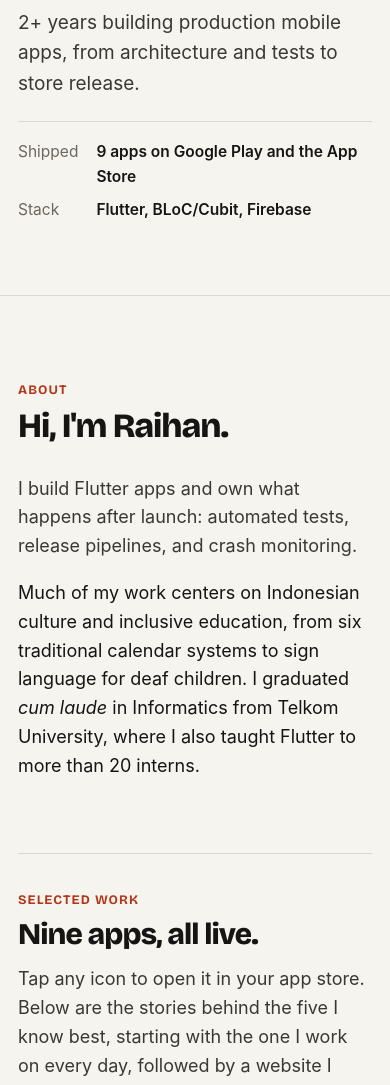
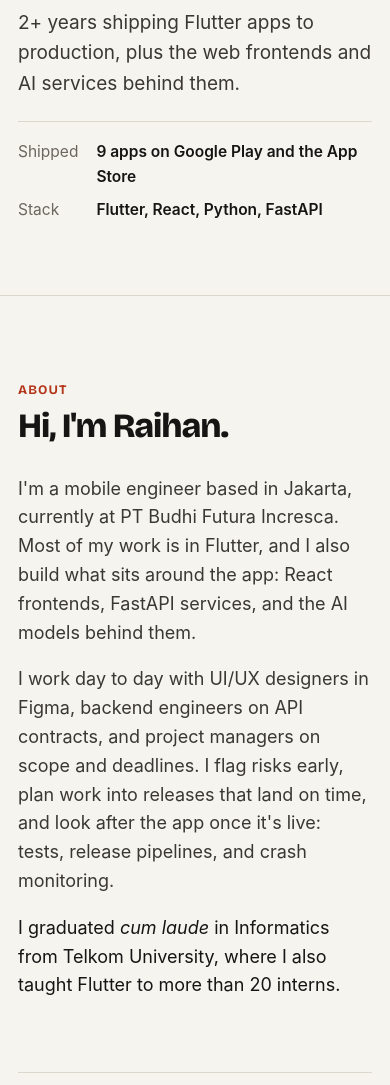
Before and after one commit to raihansyahrin/raihansyahrin.github.io, a plain HTML site: page index.html in a window 390 px wide. Shown: the part 339-1424 px from the top of the page. Drawn offline with nearby package versions, Linux system fonts and the light colour scheme.

Commit message:
Reposition as a mobile and AI engineer and rewrite About
The headline now covers the web and AI work, About introduces Raihan
and how he works with designers, backend engineers, and PMs, and the
tools list gains design, teamwork, and soft-skill rows. The shelf copy
no longer assumes one app store.

```diff
--- a/index.html
+++ b/index.html
@@ -3,13 +3,13 @@
 <head>
 <meta charset="utf-8">
 <meta name="viewport" content="width=device-width, initial-scale=1">
-<title>Muhamad Raihan Syahrin Sya'bani — Flutter developer</title>
-<meta name="description" content="Flutter developer in Jakarta. Nine apps shipped to Google Play and the App Store.">
+<title>Muhamad Raihan Syahrin Sya'bani — Mobile and AI engineer</title>
+<meta name="description" content="Mobile and AI engineer in Jakarta. Nine Flutter apps shipped to Google Play and the App Store.">
 <link rel="icon" href="favicon.svg" type="image/svg+xml">
 <link rel="apple-touch-icon" href="apple-touch-icon.png">
 <meta property="og:type" content="website">
-<meta property="og:title" content="Muhamad Raihan Syahrin Sya'bani — Flutter developer">
-<meta property="og:description" content="Flutter developer in Jakarta. Nine apps shipped to Google Play and the App Store.">
+<meta property="og:title" content="Muhamad Raihan Syahrin Sya'bani — Mobile and AI engineer">
+<meta property="og:description" content="Mobile and AI engineer in Jakarta. Nine Flutter apps shipped to Google Play and the App Store.">
 <meta property="og:url" content="https://raihansyahrin.github.io/">
 <meta property="og:image" content="https://raihansyahrin.github.io/img/kosmogram_2.jpg">
 <meta name="twitter:card" content="summary_large_image">
@@ -220,12 +220,12 @@ a:hover{text-decoration-thickness:2px}
     </nav>
   </div>
   <div class="intro-grid">
-    <h1>Flutter<br>Developer<em>.</em></h1>
+    <h1>Mobile &amp; AI<br>Engineer<em>.</em></h1>
     <div>
-      <p>2+ years building production mobile apps, from architecture and tests to store release.</p>
+      <p>2+ years shipping Flutter apps to production, plus the web frontends and AI services behind them.</p>
       <dl class="facts">
         <dt>Shipped</dt><dd>9 apps on Google Play and the App Store</dd>
-        <dt>Stack</dt><dd>Flutter, BLoC/Cubit, Firebase</dd>
+        <dt>Stack</dt><dd>Flutter, React, Python, FastAPI</dd>
       </dl>
     </div>
   </div>
@@ -234,15 +234,16 @@ a:hover{text-decoration-thickness:2px}
 <section class="about" id="about" aria-labelledby="h-about"><div class="wrap grid">
   <div><div class="kicker ink">About</div><h2 id="h-about">Hi, I'm Raihan.</h2></div>
   <div>
-    <p>I build Flutter apps and own what happens after launch: automated tests, release pipelines, and crash monitoring.</p>
-    <p>Much of my work centers on Indonesian culture and inclusive education, from six traditional calendar systems to sign language for deaf children. I graduated <i>cum laude</i> in Informatics from Telkom University, where I also taught Flutter to more than 20 interns.</p>
+    <p>I'm a mobile engineer based in Jakarta, currently at PT Budhi Futura Incresca. Most of my work is in Flutter, and I also build what sits around the app: React frontends, FastAPI services, and the AI models behind them.</p>
+    <p>I work day to day with UI/UX designers in Figma, backend engineers on API contracts, and project managers on scope and deadlines. I flag risks early, plan work into releases that land on time, and look after the app once it's live: tests, release pipelines, and crash monitoring.</p>
+    <p>I graduated <i>cum laude</i> in Informatics from Telkom University, where I also taught Flutter to more than 20 interns.</p>
   </div>
 </div></section>
 
 <section class="shelf" aria-labelledby="h-shelf"><div class="wrap">
   <div class="rule">
     <div><div class="kicker ink">Selected work</div><h2 id="h-shelf">Nine apps, all live.</h2></div>
-    <p>Tap any icon to open it in your app store. Below are the stories behind the five I know best, starting with the one I work on every day, followed by a website I built for a government office.</p>
+    <p>Each icon opens the app's store page. Below are the stories behind five of them, a government website, and the AI work that doesn't live on a phone.</p>
   </div>
   <ul class="icons">
     <li><a href="https://play.google.com/store/apps/details?id=com.bfi.kosmogram.nusantara" data-ios="https://apps.apple.com/id/app/kosmogram-nusantara/id6757700172"><img src="img/kosmogram_icon.png" width="128" height="128" alt="" loading="lazy">Kosmogram Nusantara</a></li>
@@ -452,6 +453,8 @@ a:hover{text-decoration-thickness:2px}
       <dt>Testing</dt><dd>Unit, widget, and integration tests with bloc_test, mocktail, and pytest</dd>
       <dt>Web</dt><dd>React, React Router (SSR), TypeScript, Tailwind CSS, Vite</dd>
       <dt>Backend and AI</dt><dd>Python, FastAPI, PyTorch, Hugging Face, PostgreSQL, MySQL</dd>
+      <dt>Design and teamwork</dt><dd>Figma handoff with UI/UX designers, API contracts with backend engineers, Agile/Scrum with project managers</dd>
+      <dt>Soft skills</dt><dd>Teamwork, clear communication, time management, mentoring</dd>
       <dt>AI-assisted development</dt><dd>Claude Code as a daily driver: agentic workflows, custom skills, and multi-step automation</dd>
       <dt>Education</dt><dd>Bachelor of Informatics, Telkom University. GPA 3.82, <i>cum laude</i></dd>
     </dl>
```
